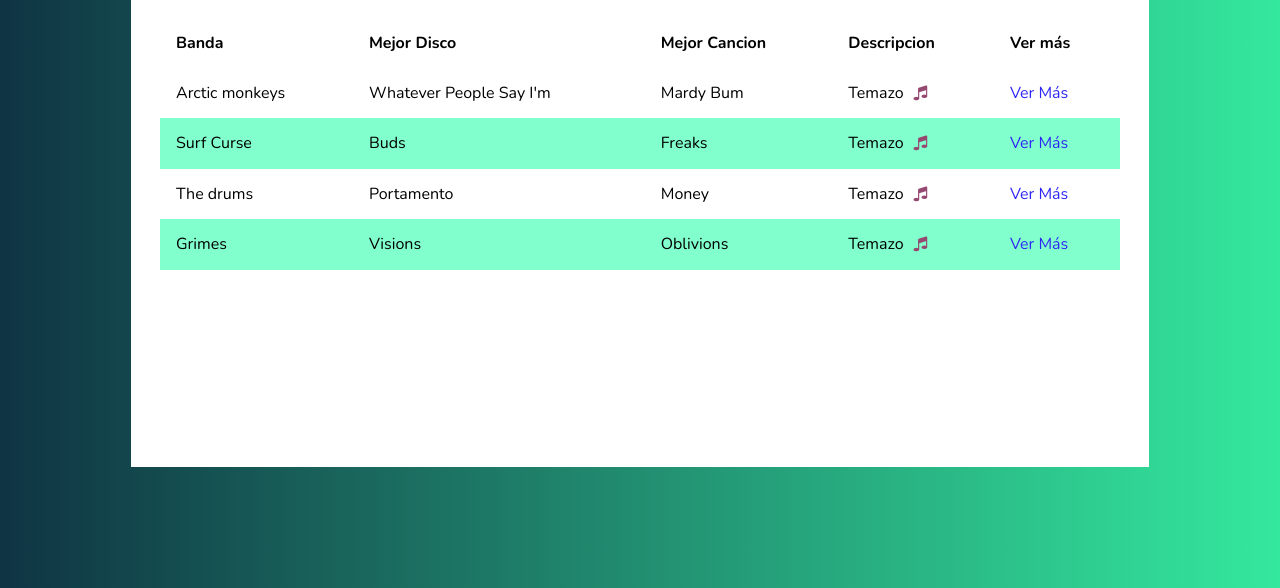
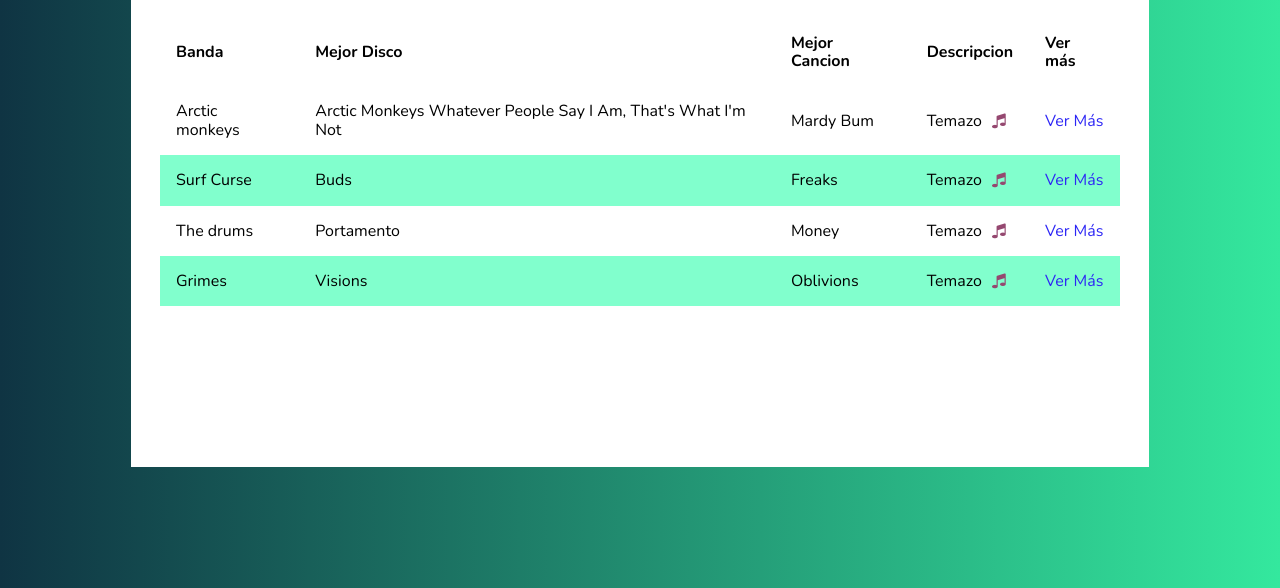
Before and after one commit to nicolaspa1/bandas, a plain HTML site: page index.html in a window 1280 px wide. Shown: the part 212-800 px from the top of the page. Drawn offline with nearby package versions, Linux system fonts and the light colour scheme.

Commit message:
Correccion albun Arctic monkeys

```diff
--- a/index.html
+++ b/index.html
@@ -33,7 +33,7 @@
                 <tbody>
                     <tr>
                         <td>Arctic monkeys</td>
-                        <td>Whatever People Say I'm</td>
+                        <td>Arctic Monkeys Whatever People Say I Am, That's What I'm Not</td>
                         <td>Mardy Bum</td>
                         <td>Temazo<i class="fa fa-music" aria-hidden="true"></i></td>
                         <td><a href="bandas/arctic-monkeys.html">Ver Más</a></td>
```
